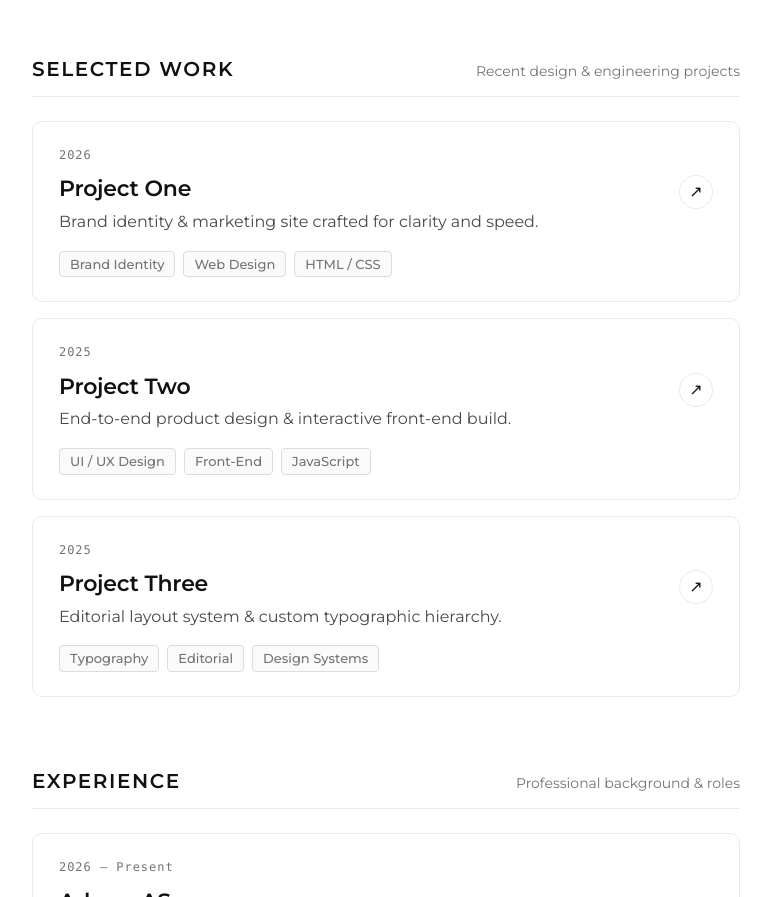
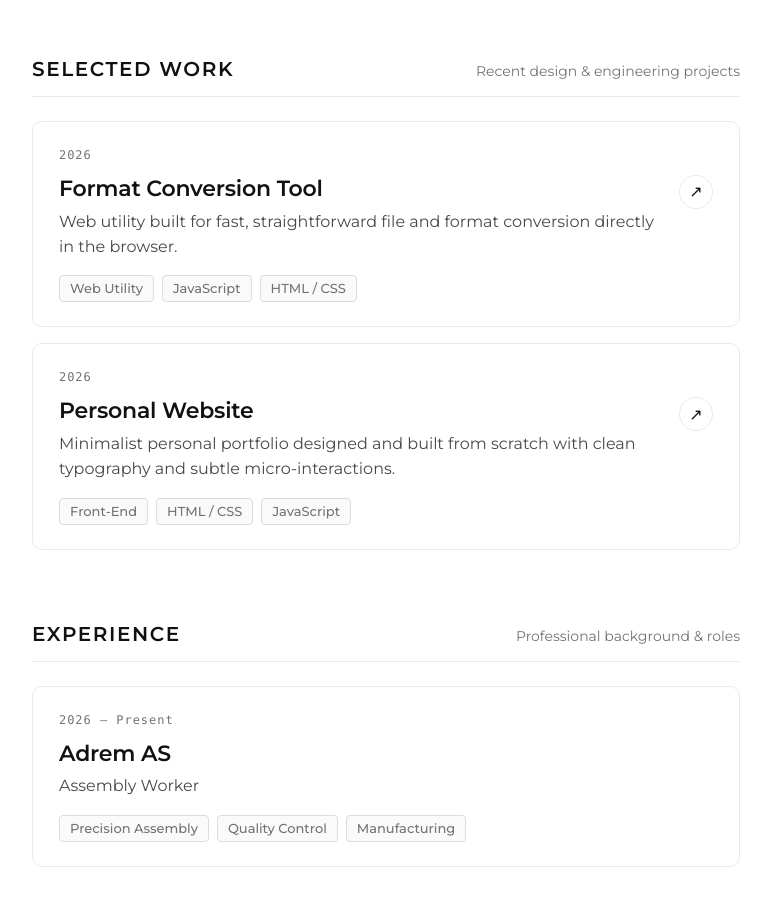
Before and after one commit to MikeEgert/main, a plain HTML site: page home.html in a window 1280 px wide. Shown: the part 571-1468 px from the top of the page, without its empty margins (254-1025 px from the left). Drawn offline with Linux system fonts and the light colour scheme.

Commit message:
Update selected work with Format Conversion Tool and Personal Website

```diff
--- a/home.html
+++ b/home.html
@@ -116,57 +116,39 @@
         </div>
 
         <div class="work-list">
-          <a class="work-card" href="#">
+          <a class="work-card" href="https://github.com/MikeEgert" target="_blank" rel="noopener">
             <div class="work-card__top">
               <span class="work-card__year">2026</span>
             </div>
             <div class="work-card__main">
               <div class="work-card__text">
-                <h4 class="work-card__title">Project One</h4>
-                <p class="work-card__desc">Brand identity &amp; marketing site crafted for clarity and speed.</p>
+                <h4 class="work-card__title">Format Conversion Tool</h4>
+                <p class="work-card__desc">Web utility built for fast, straightforward file and format conversion directly in the browser.</p>
               </div>
               <span class="work-card__arrow" aria-hidden="true">↗</span>
             </div>
             <div class="work-card__tags">
-              <span class="work-tag">Brand Identity</span>
-              <span class="work-tag">Web Design</span>
+              <span class="work-tag">Web Utility</span>
+              <span class="work-tag">JavaScript</span>
               <span class="work-tag">HTML / CSS</span>
             </div>
           </a>
 
-          <a class="work-card" href="#">
+          <a class="work-card" href="https://github.com/MikeEgert/main" target="_blank" rel="noopener">
             <div class="work-card__top">
-              <span class="work-card__year">2025</span>
+              <span class="work-card__year">2026</span>
             </div>
             <div class="work-card__main">
               <div class="work-card__text">
-                <h4 class="work-card__title">Project Two</h4>
-                <p class="work-card__desc">End-to-end product design &amp; interactive front-end build.</p>
+                <h4 class="work-card__title">Personal Website</h4>
+                <p class="work-card__desc">Minimalist personal portfolio designed and built from scratch with clean typography and subtle micro-interactions.</p>
               </div>
               <span class="work-card__arrow" aria-hidden="true">↗</span>
             </div>
             <div class="work-card__tags">
-              <span class="work-tag">UI / UX Design</span>
               <span class="work-tag">Front-End</span>
+              <span class="work-tag">HTML / CSS</span>
               <span class="work-tag">JavaScript</span>
-            </div>
-          </a>
-
-          <a class="work-card" href="#">
-            <div class="work-card__top">
-              <span class="work-card__year">2025</span>
-            </div>
-            <div class="work-card__main">
-              <div class="work-card__text">
-                <h4 class="work-card__title">Project Three</h4>
-                <p class="work-card__desc">Editorial layout system &amp; custom typographic hierarchy.</p>
-              </div>
-              <span class="work-card__arrow" aria-hidden="true">↗</span>
-            </div>
-            <div class="work-card__tags">
-              <span class="work-tag">Typography</span>
-              <span class="work-tag">Editorial</span>
-              <span class="work-tag">Design Systems</span>
             </div>
           </a>
         </div>
```
